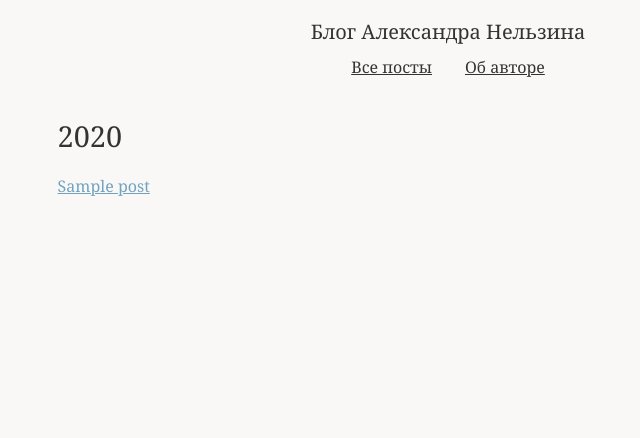
After one commit to asnelzin/blog.asnelzin.ru, a Django app: template blog/templates/content/all_post_list.html in a window 1280 px wide. The commit adds this page. Shown: the top 438 px of the page, without its empty margins (192-832 px from the left). Run offline with Django 3.2, Linux system fonts and the light colour scheme; the template is opened without the code that fills it: most values are stand-ins (such as "Sample title", 1, 10 or a date in 2020); some libraries are stand-ins or nearby versions.

Commit message:
Add all posts page

```diff
--- a/blog/apps/content/urls.py
+++ b/blog/apps/content/urls.py
@@ -1,9 +1,10 @@
 from django.conf.urls import patterns, url
-from blog.apps.content.views import PostList, PostDetail, PostListTag
+from blog.apps.content.views import PostList, PostDetail, PostListTag, AllPostList
 
 urlpatterns = patterns(
     '',
     url(r'^$', PostList.as_view(), name='main'),
+    url(r'^all/$', AllPostList.as_view(), name='all_post_view'),
     url(r'^(?P<slug>[-_\w]+)/$', PostDetail.as_view(), name='post_view'),
-    url(r'^tags/(?P<slug>[-_\w]+)/$', PostListTag.as_view(), name='post_list_tag')
+    url(r'^tags/(?P<slug>[-_\w]+)/$', PostListTag.as_view(), name='post_list_tag'),
 )
--- a/blog/static/css/main.css
+++ b/blog/static/css/main.css
@@ -23,6 +23,10 @@ body {
 
 a:link {
     -webkit-tap-highlight-color: rgba(250,237,177,.25);
+}
+
+ul {
+    list-style: none;
 }
 
 .header {
@@ -173,6 +177,14 @@ a img {
     background-image: none!important;
 }
 
+.posts_list {
+    margin-bottom: 2.4rem;
+}
+
+.posts_list_item {
+    margin-bottom: .3rem;
+}
+
 .pages {
     margin-bottom: 2.4rem;
 }
--- /dev/null
+++ b/blog/templates/content/all_post_list.html
@@ -0,0 +1,15 @@
+{% extends 'base.html' %}
+{% load endless %}
+
+{% block content %}
+    {% for year, posts in object_list.items %}
+        <h2 class="note_title">{{ year }}</h2>
+        <ul class="posts_list">
+            {% for post in posts %}
+                <li class="posts_list_item">
+                    <a class="link" href="{% url 'content:post_view' post.slug %}">{{ post.title }}</a>
+                </li>
+            {% endfor %}
+        </ul>
+    {% endfor %}
+{% endblock %}
--- a/blog/templates/content/post_detail.html
+++ b/blog/templates/content/post_detail.html
@@ -12,7 +12,7 @@
         <div class="note_meta">
             <span class="note_tags">
                 {% for tag in post.tags.all %}
-                    <a class="note_tags_tag link" href="">{{ tag.name }}</a>
+                    <a class="note_tags_tag link" href="{% url "content:post_list_tag" tag.slug %}">{{ tag.name }}</a>
                 {% endfor %}
             </span>
             <span class="note_date" title="{{ post.date }}">{{ post.date }}</span>
```
Also changed, not shown: blog/apps/content/views.py (+15 -0 lines).
